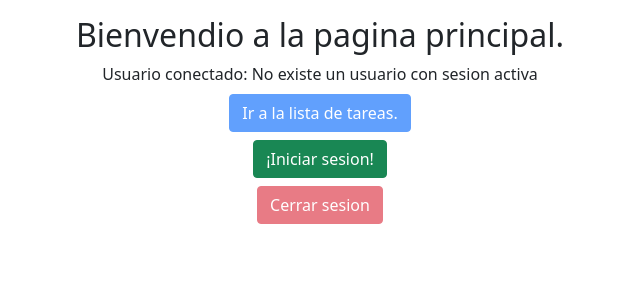
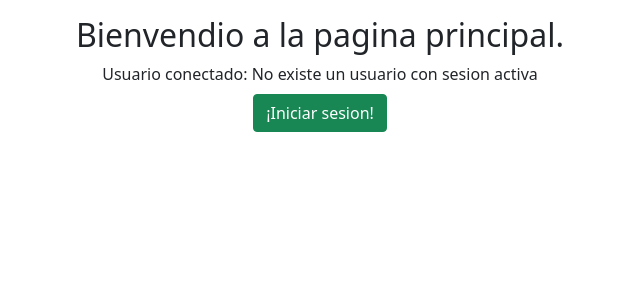
Before and after one commit to t1mk1ll3r4ll/TaskChallenge, a Next.js app: page / in a window 1280 px wide. Shown: the top 300 px of the page, without its empty margins (320-960 px from the left). Built offline with nearby package versions, Linux system fonts and the light colour scheme; no server answers.

Commit message:
disapearing buttons

```diff
--- a/src/pages/index.js
+++ b/src/pages/index.js
@@ -28,6 +28,7 @@ export default function Home() {
             justifyContent="center"
             width="100%"
           >
+            {user && (
               <Button
                 variant="primary"
                 onClick={() => router.push("/authenticated")}
@@ -36,7 +37,8 @@ export default function Home() {
               >
                 <a> Ir a la lista de tareas. </a>
               </Button>
-
+            )}
+            {!user && (
               <Button
                 variant="success"
                 width="100%"
@@ -45,7 +47,9 @@ export default function Home() {
               >
                 <a> ¡Iniciar sesion! </a>
               </Button>
+            )}
 
+            {user && (
               <Button
                 variant="danger"
                 width="100%"
@@ -57,6 +61,7 @@ export default function Home() {
               >
                 Cerrar sesion
               </Button>
+            )}
           </Stack>
         </Box>
       </Flex>
```
Lines whose indentation alone changed are shown as unchanged.
